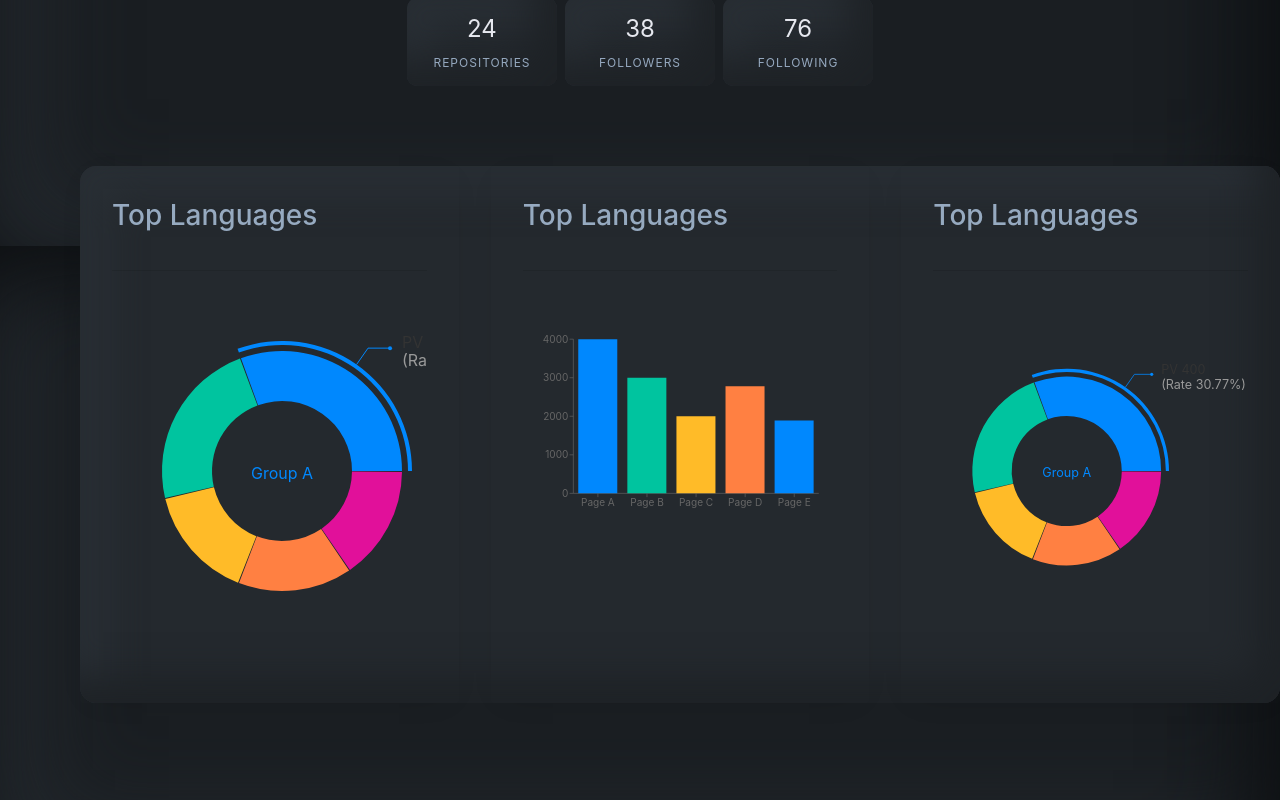
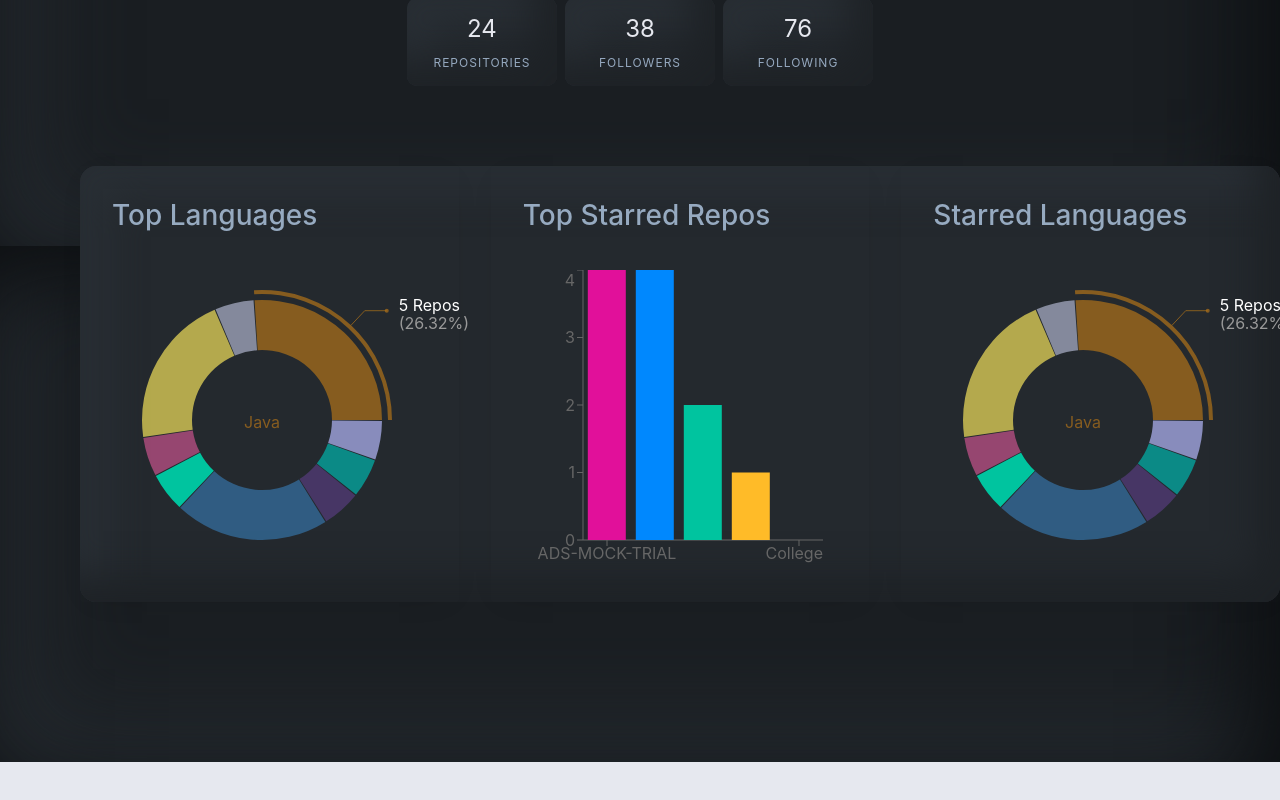
Before and after one commit to jonwk/github-dataviz, a Next.js app in the folder sample-app/: page /user in a window 1280 px wide. Shown: the part 422-1222 px from the top of the page. After the commit the page ends 1184 px from the top, so only its background shows below. Built offline with nearby package versions, Linux system fonts and the light colour scheme; a web font is replaced by a local one.

Commit message:
Done most of the UI work related to charts

```diff
--- a/sample-app/components/Charts.js
+++ b/sample-app/components/Charts.js
@@ -15,17 +15,12 @@ const Charts = () => {
           </header>
 
           <div className="chart-container">
-            <ResponsiveContainer width={700} height="80%">
-              <PieChartComp />
-            </ResponsiveContainer>
-
-            {/* {langChartError && <p>Nothing to see here!</p>} */}
-            {/* <canvas id="langChart" width={chartSize} height={chartSize} /> */}
+            <PieChartComp />
           </div>
         </div>
         <div className="chart">
           <header>
-            <h2>Top Languages</h2>
+            <h2>Top Starred Repos</h2>
           </header>
 
           <div className="chart-container">
@@ -37,7 +32,7 @@ const Charts = () => {
         </div>
         <div className="chart">
           <header>
-            <h2>Top Languages</h2>
+            <h2>Starred Languages</h2>
           </header>
 
           <div className="chart-container">
--- a/sample-app/components/charts/BarChartComp.js
+++ b/sample-app/components/charts/BarChartComp.js
@@ -10,57 +10,85 @@ import {
   Cell,
 } from "recharts";
 
-const colors = ["#0088FE", "#00C49F", "#FFBB28", "#FF8042", "#0088FE"];
+// const colors = ["#0088FE", "#00C49F", "#FFBB28", "#FF8042", "#0088FE"];
+const colors = ["#e1109a", "#0088FE", "#00C49F", "#FFBB28", "#FF8042"];
+
+// const colors = [
+//   "rgba(255, 99, 132, 1)",
+//   "rgba(54, 162, 235, 1)",
+//   "rgba(255, 206, 86, 1)",
+//   "rgba(75, 192, 192, 1)",
+//   "rgba(153, 102, 255, 1)",
+//   "rgba(255, 159, 64, 1)",
+// ];
 const data = [
   {
-    name: "Page A",
-    uv: 4000,
+    name: "ADS-MOCK-TRIAL",
+    stars: 4,
   },
   {
-    name: "Page B",
-    uv: 3000,
-    amt: 2210,
+    name: "CSU22012-DSA-Group-Project",
+    stars: 4,
   },
   {
-    name: "Page C",
-    uv: 2000,
+    name: "Easy-Bank-Landing-Page",
+    stars: 2,
   },
   {
-    name: "Page D",
-    uv: 2780,
+    name: "JohnWesleyK",
+    stars: 1,
   },
   {
-    name: "Page E",
-    uv: 1890,
+    name: "College",
+    stars: 0,
   },
 ];
 
 export default function BarChartComp(config) {
-  // const {width,height,margin,data,colors}=config;
+  // const {width,height,margin,data,colors,Xs,Ys}=config;
   return (
     <BarChart
-        width={500}
+      width={300}
       height={300}
       data={data}
       margin={{
-          top: 20,
-          right: 30,
-          left: 20,
-          bottom: 5,
+        top: 0,
+        right: 0,
+        left: 0,
+        bottom: 0,
       }}
     >
       {/* <CartesianGrid strokeDasharray="3 3" /> */}
       <XAxis dataKey="name" />
-        <YAxis />
+      <YAxis dataKey="stars" />
       <Tooltip cursor={{ fill: "transparent" }} />
       {/* <Legend /> */}
       {/* <Bar dataKey="uv" fill="#f0f"> */}
-        <Bar dataKey="uv" fill="#f0f">
+      <Bar dataKey="stars" fill="#00C49F">
         {data.map((entry, index) => (
           <Cell key={`cell-${index}`} fill={colors[index % colors.length]} />
         ))}
       </Bar>
     </BarChart>
-
   );
 }
+
+// BACKGORUNDCOLORSS
+// 0: "rgba(255, 99, 132, 0.7)"
+// 1: "rgba(54, 162, 235, 0.7)"
+// 2: "rgba(255, 206, 86, 0.7)"
+// 3: "rgba(75, 192, 192, 0.7)"
+// 4: "rgba(153, 102, 255, 0.7)"
+// 5: "rgba(255, 159, 64, 0.7)"
+// BORDERCOLOR
+// [
+//   "rgba(255, 99, 132, 1)",
+//   "rgba(54, 162, 235, 1)",
+//   "rgba(255, 206, 86, 1)",
+//   "rgba(75, 192, 192, 1)",
+//   "rgba(153, 102, 255, 1)",
+//   "rgba(255, 159, 64, 1)"
+// ]
+// YVALS
+// [4, 4, 2, 1, 0]
+// LABELS
--- a/sample-app/components/charts/PieChartComp.js
+++ b/sample-app/components/charts/PieChartComp.js
@@ -2,11 +2,15 @@ import React, { useCallback, useState } from "react";
 import { PieChart, Pie, Sector, Tooltip, Cell } from "recharts";
 
 const data = [
-  { name: "Group A", value: 400 },
-  { name: "Group B", value: 300 },
-  { name: "Group C", value: 200 },
-  { name: "Group D", value: 200 },
-  { name: "Group E", value: 200 },
+  { lang: "Java", repos: 5 },
+  { lang: "VHDL", repos: 1 },
+  { lang: "JavaScript", repos: 4 },
+  { lang: "SCSS", repos: 1 },
+  { lang: "Jupyter Notebook", repos: 1 },
+  { lang: "Python", repos: 4 },
+  { lang: "CSS", repos: 1 },
+  { lang: "Dart", repos: 1 },
+  { lang: "Verilog", repos: 1 },
 ];
 
 const renderActiveShape = (props) => {
@@ -22,7 +26,7 @@ const renderActiveShape = (props) => {
     fill,
     payload,
     percent,
-    value,
+    repos,
   } = props;
   const sin = Math.sin(-RADIAN * midAngle);
   const cos = Math.cos(-RADIAN * midAngle);
@@ -37,7 +41,7 @@ const renderActiveShape = (props) => {
   return (
     <g>
       <text x={cx} y={cy} dy={8} textAnchor="middle" fill={fill}>
-        {payload.name}
+        {payload.lang}
       </text>
       <Sector
         cx={cx}
@@ -67,8 +71,8 @@ const renderActiveShape = (props) => {
         x={ex + (cos >= 0 ? 1 : -1) * 12}
         y={ey}
         textAnchor={textAnchor}
-        fill="#333"
-      >{`PV ${value}`}</text>
+        fill="#fff"
+      >{`${repos + " " + (repos > 1 ? "Repos" : "Repo")}`}</text>
       <text
         x={ex + (cos >= 0 ? 1 : -1) * 12}
         y={ey}
@@ -76,13 +80,33 @@ const renderActiveShape = (props) => {
         textAnchor={textAnchor}
         fill="#999"
       >
-        {`(Rate ${(percent * 100).toFixed(2)}%)`}
+        {`(${(percent * 100).toFixed(2)}%)`}
       </text>
     </g>
   );
 };
 
-const COLORS = ["#0088FE", "#00C49F", "#FFBB28", "#FF8042", "#e1109a"];
+// const colors = ["#0088FE", "#00C49F", "#FFBB28", "#FF8042", "#e1109a"];
+// const colors = ["#0088FE", "#00C49F", "#FFBB28", "#FF8042", "#e1109a"];
+// const colors = [
+//   "rgba(255, 99, 132, 1)",
+//   "rgba(54, 162, 235, 1)",
+//   "rgba(255, 206, 86, 1)",
+//   "rgba(153, 102, 255, 1)",
+//   "rgba(75, 192, 192, 1)",
+//   "rgba(255, 159, 64, 1)",
+// ];
+const colors = [
+  "#b07219B3",
+  "#adb2cbB3",
+  "#f1e05aB3",
+  "#c6538cB3",
+  "#00C49F",
+  "#3572A5B3",
+  "#563d7cB3",
+  "#00B4ABB3",
+  "#b2b7f8B3",
+];
 
 export default function PieChartComp() {
   const [activeIndex, setActiveIndex] = useState(0);
@@ -94,35 +118,55 @@ export default function PieChartComp() {
   );
   return (
     <PieChart
-      width={400}
-      height={400}
+      width={300}
+      height={300}
       margin={{
         top: 0,
-        right: 50,
-        left: 50,
-        bottom: 0,
+        right: 0,
+        left: 0,
+        bottom: 10,
       }}
+      overflow="visible"
     >
       {/* <Tooltip /> */}
       <Pie
         stroke="none"
-        // fill="red"
         activeIndex={activeIndex}
         activeShape={renderActiveShape}
         data={data}
-        cx={120}
-        cy={200}
+        cx={150}
+        cy={150}
         innerRadius={70}
         outerRadius={120}
-        fill="#8884d8"
+        fill="transparent"
         paddingAngle={0.5}
-        dataKey="value"
+        dataKey="repos"
         onMouseEnter={onPieEnter}
       >
         {data.map((entry, index) => (
-          <Cell key={`cell-${index}`} fill={COLORS[index % COLORS.length]} />
+          <Cell key={`cell-${index}`} fill={colors[index % colors.length]} />
         ))}
       </Pie>
     </PieChart>
   );
 }
+
+// backgroundColor: Array(9)
+
+// length: 9
+// [[Prototype]]: Array(0)
+// borderColor: Array(9)
+// 0: "#b07219"
+// 1: "#adb2cb"
+// 2: "#f1e05a"
+// 3: "#c6538c"
+// 4: "undefined"
+// 5: "#3572A5"
+// 6: "#563d7c"
+// 7: "#00B4AB"
+// 8: "#b2b7f8"
+// length: 9
+// [[Prototype]]: Array(0)
+// chartType: "pie"
+// ctx: canvas#langChart.chartjs-render-monitor
+// data: Array(9)
--- a/sample-app/components/styles/ChartsStyles.js
+++ b/sample-app/components/styles/ChartsStyles.js
@@ -23,6 +23,7 @@ const ChartsStyles = styled.div`
     // background-color: ${colors.white};
     // background-color: transparent;
     max-width: 500px;
+    // overflow: auto;
     padding: 2rem;
     border-radius: 0.25rem;
     box-shadow: 0 5px 30px -15px rgba(0, 0, 0, 0.2);
@@ -43,8 +44,8 @@ const ChartsStyles = styled.div`
     }
   }
   .chart-container {
-    overflow: auto;
-    border-top: 1px solid rgba(0, 0, 0, 0.1);
+    overflow:visible;
+    box-shadow : 0px -0px 10000px transparent
     display: flex;
     justify-content: space-around;
   }
```
Lines whose indentation alone changed are shown as unchanged.
